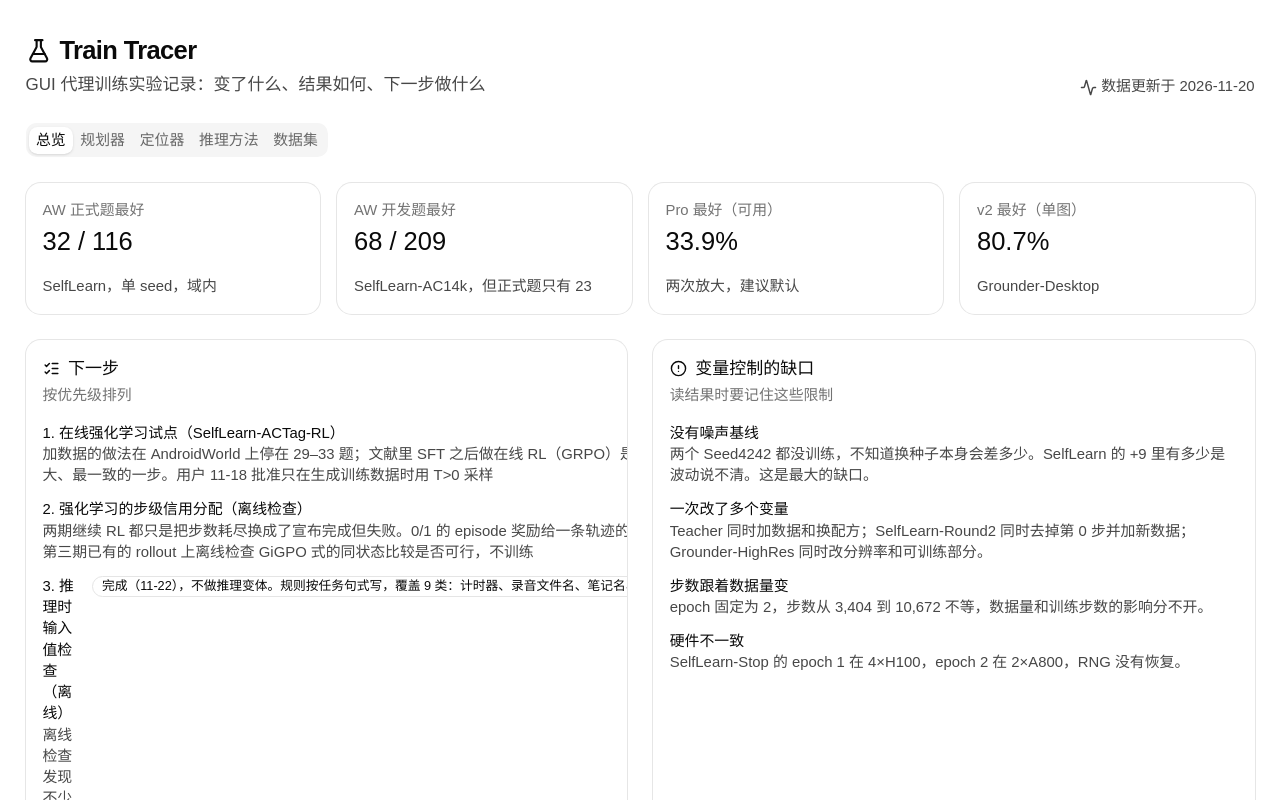
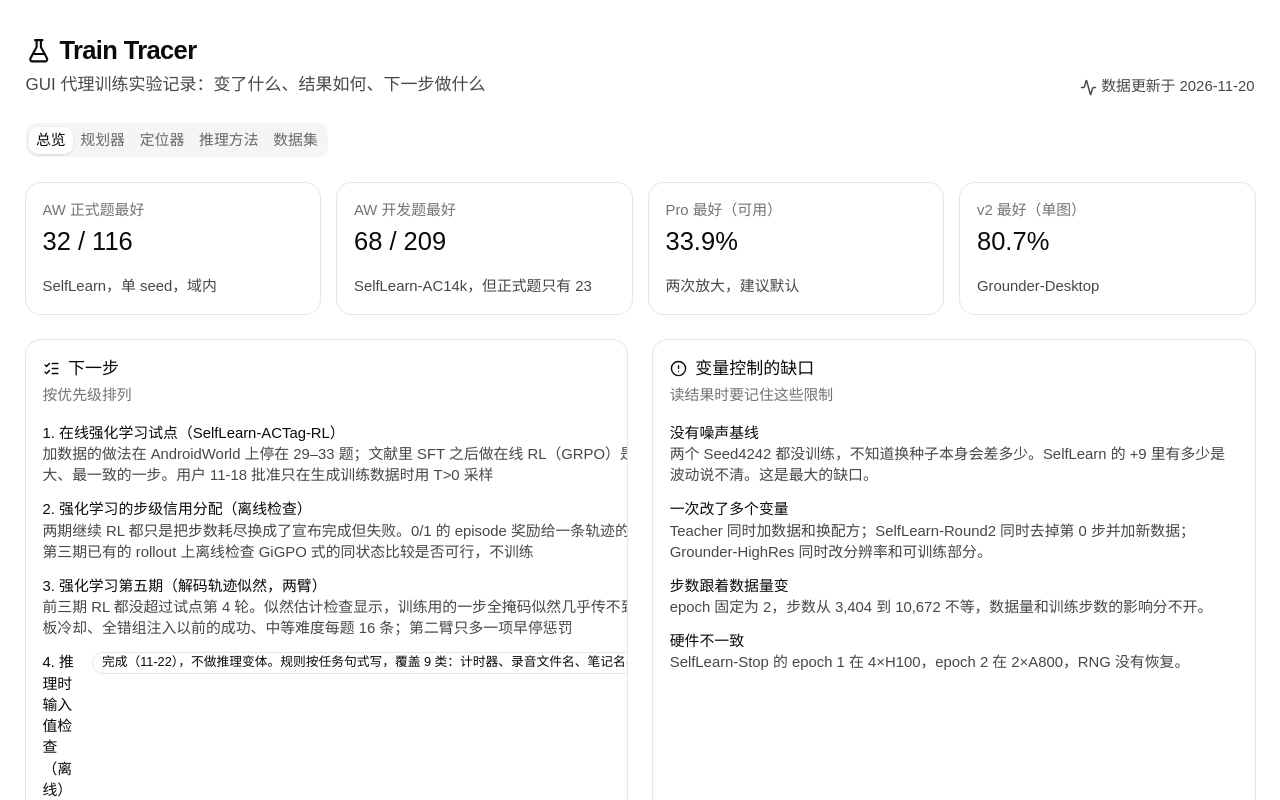
Before and after one commit to moeleak/train-tracer, a React (Vite) app: page / in a window 1280 px wide. Shown: the top 800 px of the page. Built offline with nearby package versions, Linux system fonts and the light colour scheme.

Commit message:
data: add GRPO phase 5 preparation (decode-trajectory likelihood, two arms)

```diff
--- a/src/data/experiments.ts
+++ b/src/data/experiments.ts
@@ -117,6 +117,7 @@ export const controlGaps = [
 export const nextSteps = [
   { title: "在线强化学习试点（SelfLearn-ACTag-RL）", why: "加数据的做法在 AndroidWorld 上停在 29–33 题；文献里 SFT 之后做在线 RL（GRPO）是增益最大、最一致的一步。用户 11-18 批准只在生成训练数据时用 T>0 采样", state: "完成（11-19）。验证 25 → 26 → 29 → 28，选第 4 轮；开发集 81/209 对 76/209（p = 0.33，不显著），AndroidWorld 正式题 39/116 对 33/116（6 / 0，p = 0.031，显著）。6 轮只训了 144 步、KL 0.07。第二期（11-19）从第 4 轮接着训、学习率 ×3、每轮 1 遍，4 轮后验证掉到 24/64（起点 29），按规则自动停止，没有产生新模型。第三期（11-19 到 11-20）：回到学习率 1e-6，每轮 96 题、批次 128，每条 episode 权重相等，KL 设上限，验证集扩到 128 题。第 3 轮 KL 超限提前结束，选第 2 轮，开发集 79/209，对试点第 4 轮不显著（p = 0.80），没有产生新模型" },
   { title: "强化学习的步级信用分配（离线检查）", why: "两期继续 RL 都只是把步数耗尽换成了宣布完成但失败。0/1 的 episode 奖励给一条轨迹的每一步同样的分数，分不清哪一步错了。先在第三期已有的 rollout 上离线检查 GiGPO 式的同状态比较是否可行，不训练", state: "完成（11-20）。锚点足够：用截图相似度合并状态时，87% 的训练行落在锚点组里。但原版 GiGPO 救不回被误罚的正确步（0%）。只靠截图会把内容不同的屏幕并在一起（55%），失败的结束和成功的结束被并到一起时，九成只差在输入的值上，例如文件名或计时器数字，所以相当一部分错误结束其实是输错了值。改用截图加无障碍树内容认定状态，并在同一状态内按动作求平均回报以后，被误罚的正确步救回 84%，错误的结束成了失败轨迹里受罚最重的一步。造行脚本已支持这种做法，用它训练要新一轮采样，等决定" },
+  { title: "强化学习第五期（解码轨迹似然，两臂）", why: "前三期 RL 都没超过试点第 4 轮。似然估计检查显示，训练用的一步全掩码似然几乎传不到真实解码路径；调研还指出规模小、约 40% 的组没有梯度。第五期把似然换成真实解码轨迹（采样时记录每步揭示的 token，训练时按原顺序回放），并补上动态采样补满、失败模板冷却、全错组注入以前的成功、中等难度每题 16 条；第二臂只多一项早停惩罚", state: "准备完成（11-22），未开跑。记录轨迹的解码与原生解码逐字节相同；训练路径的 log-prob 与解码时记录的概率一致（T=1.3 下 99% 的 token 差 < 0.08）；不加新选项时造出的行与第四期逐字节相同。合成揭示顺序（只用于注入行）的一致率 82.8%，没达到事先定的 90%，差异都在置信度 ≥ 0.997 的并列 token 上。等 GPU 窗口做冒烟，正式运行两臂 5 轮约 40 小时" },
   { title: "推理时输入值检查（离线）", why: "离线检查发现不少错误结束是输错了值（文件名、计时器数字等）。设想在模型宣布完成时，用规则核对屏幕上的值和任务目标是否一致，不一致就拦下让它继续。先离线估计能拦下多少错误结束、会误拦多少成功，事先规定误报 < 2% 且召回 ≥ 20% 才做成推理变体", state: "完成（11-22），不做推理变体。规则按任务句式写，覆盖 9 类：计时器、录音文件名、笔记名、改名、联系人、短信、删除、日历标题等。规则只在 RL 训练 rollout 和验证集上开发，冻结后才在开发集 209 题上评估。开发集三个模型（SelfLearn-ACTag、试点第 4 轮、第四期第 4 轮）合计 207 次宣布完成但失败，只拦下 7 次（3.4%），成功 238 次误拦 0 次。召回远低于门槛：T = 0 时输错值的情况很少，“三成错误结束是输错了值”来自 T = 1.3 的训练采样，那时打字错误多（训练 rollout 上召回 13.8%）；T = 0 的错误结束大多出在没有可核对目标值的任务上，例如相对日期的日历事件、VLC 播放列表、剪贴板。AndroidWorld 116 题的运行没有保存无障碍树，无法离线评估" },
   { title: "错题引导第 2 轮（SelfLearn-Guided）", why: "SelfLearn 只能从自己做对的题里学。先找出它做错的题，再让教师在错题上接手做完，只留官方检查器判成功的过程", state: "完成（11-13）：教师在 711 个错题里做成 359 个，定稿 3,888 行；训出的 SelfLearn-Guided 三项评测都没有显著超过 SelfLearn。开发集里当初从未做对的那组从 1/96 到 5/96，但 4 个来自同一个模板；数据最多的日历添加事件类仍然全错" },
   { title: "训练 Teacher-Seed4242 和 SelfLearn-Seed4242", why: "补上噪声基线", state: "等决定" },
```
